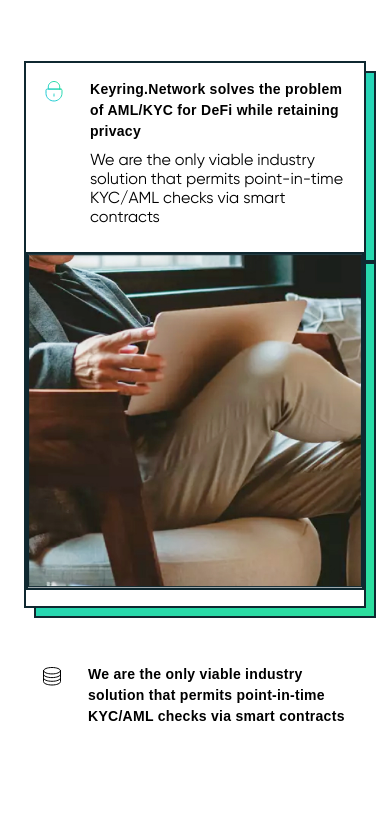
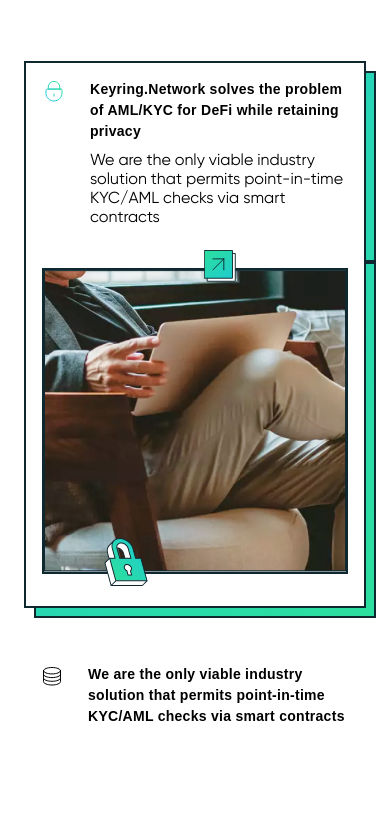
Before and after one commit to Keyring-Network/landing, a Gatsby site: page / in a window 390 px wide. Shown: the part 1345-2175 px from the top of the page. Built offline with nearby package versions, Linux system fonts and the light colour scheme; Gatsby itself is replaced by a stand-in of ours.

Commit message:
add decor elements

```diff
--- a/src/constants/content/whatWeDo.js
+++ b/src/constants/content/whatWeDo.js
@@ -1,5 +1,5 @@
 import React from "react"
-import img1 from "../../assets/images/whatWeDo_1.jpg"
+import img1 from "../../assets/images/what_we_do_1.jpg"
 import img2 from "../../assets/images/post_image.jpg"
 
 export const TITLE = "What We "
--- a/src/scenes/Homepage/components/WhatWeDo/WhatWeDo.js
+++ b/src/scenes/Homepage/components/WhatWeDo/WhatWeDo.js
@@ -1,5 +1,7 @@
 import React, {useState} from "react"
 import classNames from "classnames/bind"
+import decor1 from "../../../../assets/images/decor/arrow.svg"
+import decor2 from "../../../../assets/images/decor/padlock.svg"
 import * as content from "../../../../constants/content/whatWeDo"
 import * as styles  from "./WhatWeDo.module.css"
 
@@ -20,8 +22,12 @@
               onClick={() => {setActiveTab(idx)}}
               key={idx}
             >
-              <div className={classNames(styles.itemListImage)}>
-                <img src={el.img} alt={"diagram"} />
+              <div className={classNames(styles.itemListImageWrap)}>
+                <div className={classNames(styles.itemListImage)}>
+                  <img src={el.img} className={styles.mainImg} alt={"diagram"} />
+                  <img src={decor1} className={styles.decorArrow} alt={"diagram"} />
+                  <img src={decor2} className={styles.decorLock} alt={"diagram"} />
+                </div>
               </div>
               <div className={classNames(styles.itemList)}>
                 <div className={styles.icon}>{el.icon}</div>
--- a/src/scenes/Homepage/components/WhatWeDo/WhatWeDo.module.css
+++ b/src/scenes/Homepage/components/WhatWeDo/WhatWeDo.module.css
@@ -1,6 +1,5 @@
 .partnersWrap {
   padding: 153px 0 163px;
-  /*position: relative;*/
 }
 
 .container {
@@ -87,25 +86,42 @@
   transition: all ease .4s;
 }
 
-.itemListImage {
+.itemListImageWrap {
   position: absolute;
   top: 32px;
   left: 105px;
-  overflow: hidden;
   display: none;
-  width: 538px;
-  height: 538px;
-  border: 2px solid #0f2830;
 }
 
-.itemListImage img {
+.itemListImageWrap .mainImg {
   display: flex;
   height: fit-content;
 }
 
+.itemListImage {
+  position: relative;
+  border: 2px solid #0f2830;
+}
+
+.decorArrow,
+.decorLock {
+  position: absolute;
+  z-index: 5;
+}
+
+.decorArrow {
+  top: -40px;
+  right: 110px;
+}
+
+.decorLock {
+  left: 60px;
+  bottom: -44px;
+}
+
 .itemListImage:before {
   position: absolute;
-  right: -12px;
+  right: -11px;
   bottom: -12px;
   z-index: 1;
   display: flex;
@@ -116,13 +132,13 @@
   content: "";
 }
 
-.itemListWrap.active .itemListImage {
+.itemListWrap.active .itemListImageWrap {
   display: flex;
   visibility: visible;
   opacity: 1;
 }
 
-.itemListImage img {
+.itemListImageWrap .mainImg {
   position: relative;
   z-index: 2;
   width: inherit;
@@ -148,27 +164,14 @@
   .itemListWrap {
     padding-left: 45%;
   }
-  .itemListImage {
-    width: 400px;
-    height: 400px;
-  }
 
-  .itemListImage {
+  .itemListImageWrap {
     left: 52px;
   }
 }
 
 @media (max-width: 1200px) {
-  .titleWrap,
-  .itemListWrap {
-  }
-
-  .itemListImage {
-    width: 350px;
-    height: 350px;
-  }
-
-  .itemListImage {
+  .itemListImageWrap {
     left: 52px;
   }
 }
@@ -227,7 +230,7 @@
     content: "";
   }
 
-  .itemListImage {
+  .itemListImageWrap {
     position: relative;
     top: initial;
     left: initial;
@@ -238,9 +241,8 @@
     border: none;
   }
 
-  .itemListImage img {
+  .itemListImageWrap .mainImg {
     height: fit-content;
-    border: 2px solid #0f2830;
   }
 
   .title {
@@ -255,4 +257,20 @@
     width: 24px;
     height: 24px;
   }
+
+  .itemListImageWrap {
+    padding: 16px;
+  }
+
+  .decorArrow {
+    top: -20px;
+    right: 110px;
+    width: 32px;
+  }
+
+  .decorLock {
+    width: 44px;
+    left: 60px;
+    bottom: -14px;
+  }
 }
```
Also changed, not shown: src/assets/images/decor/arrow.svg (added), src/assets/images/decor/ellipse.svg (added), src/assets/images/decor/fingerprint.svg (added), src/assets/images/decor/key-up.svg (added), src/assets/images/decor/key.svg (added), src/assets/images/decor/padlock-mirror.svg (added), src/assets/images/decor/padlock.svg (added), src/assets/images/decor/question.svg (added), src/assets/images/what_we_do_1.jpg (added).
